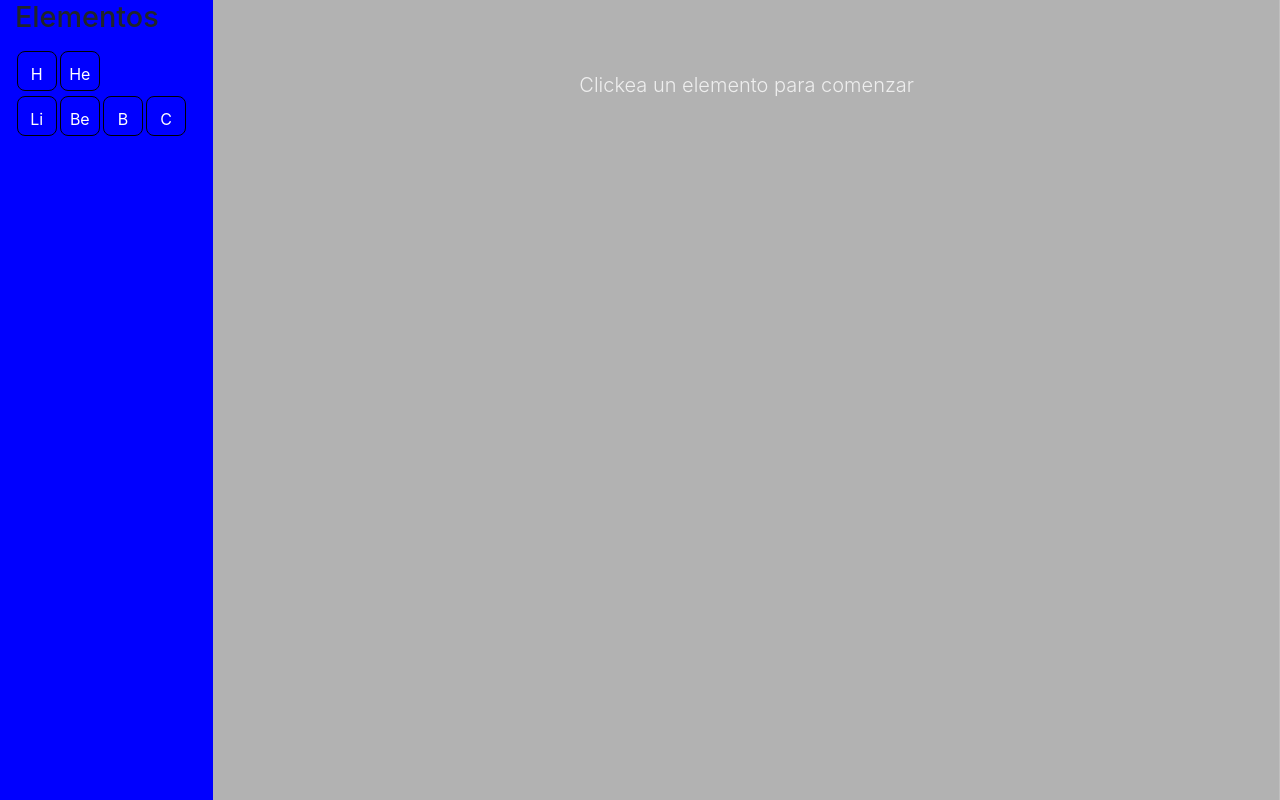
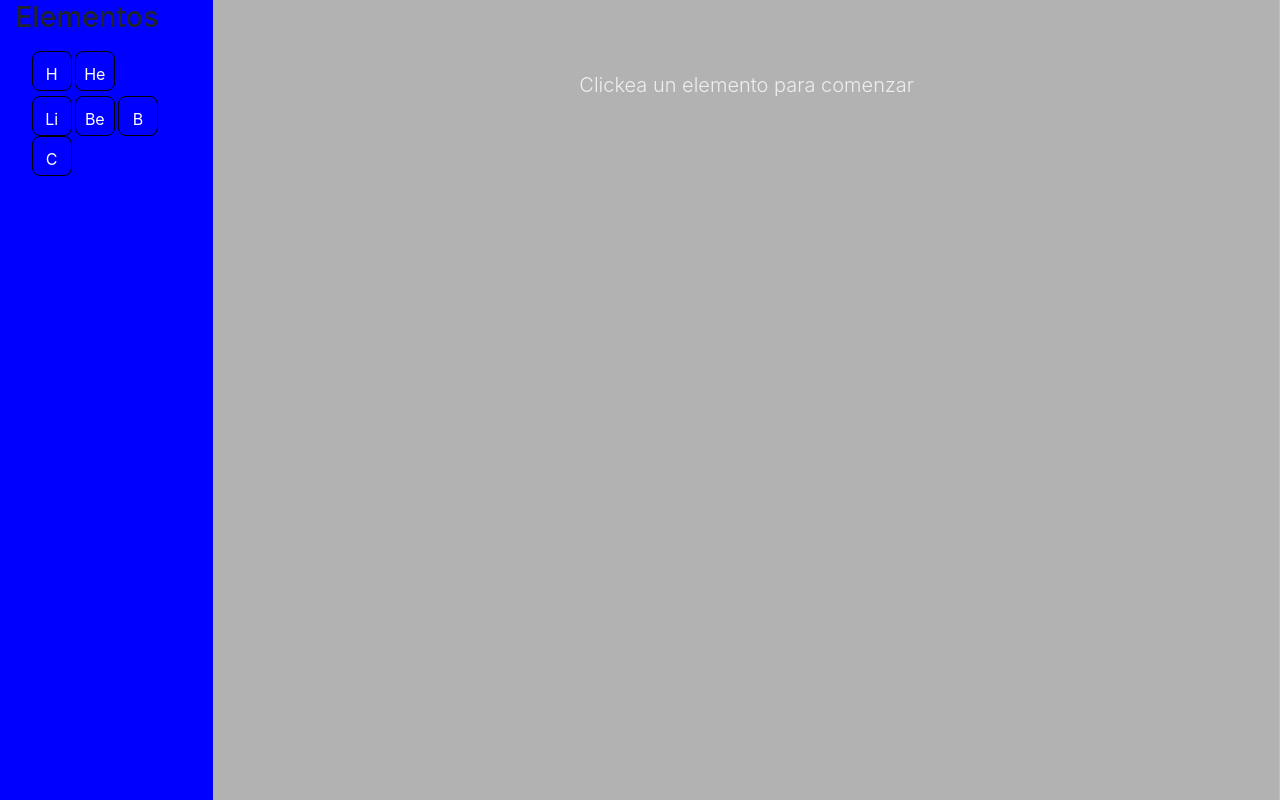
Before and after one commit to guidorombola/atomicamente-isotopos, a plain HTML site: page index.html in a window 1280 px wide. Drawn offline with nearby package versions, Linux system fonts and the light colour scheme.

Commit message:
Agrega container a contenido columna lateral

```diff
--- a/index.html
+++ b/index.html
@@ -40,9 +40,9 @@
         <div class="col-md-2" id="sidebar-wrapper" style="background: blue;">
             <div id="colapso1" class="collapse dont-collapse-sm">
               <h1 id="titulo-elementos">Elementos</h1>
-              <div class="periodic-menu"></div>
+              <div class="container periodic-menu"></div>
             </div>
-          </div>
+        </div>
         <!-- Graficos -->
         <div class="col-md-10" id="page-content-wrapper">
           <div class="d-md-none">
```
